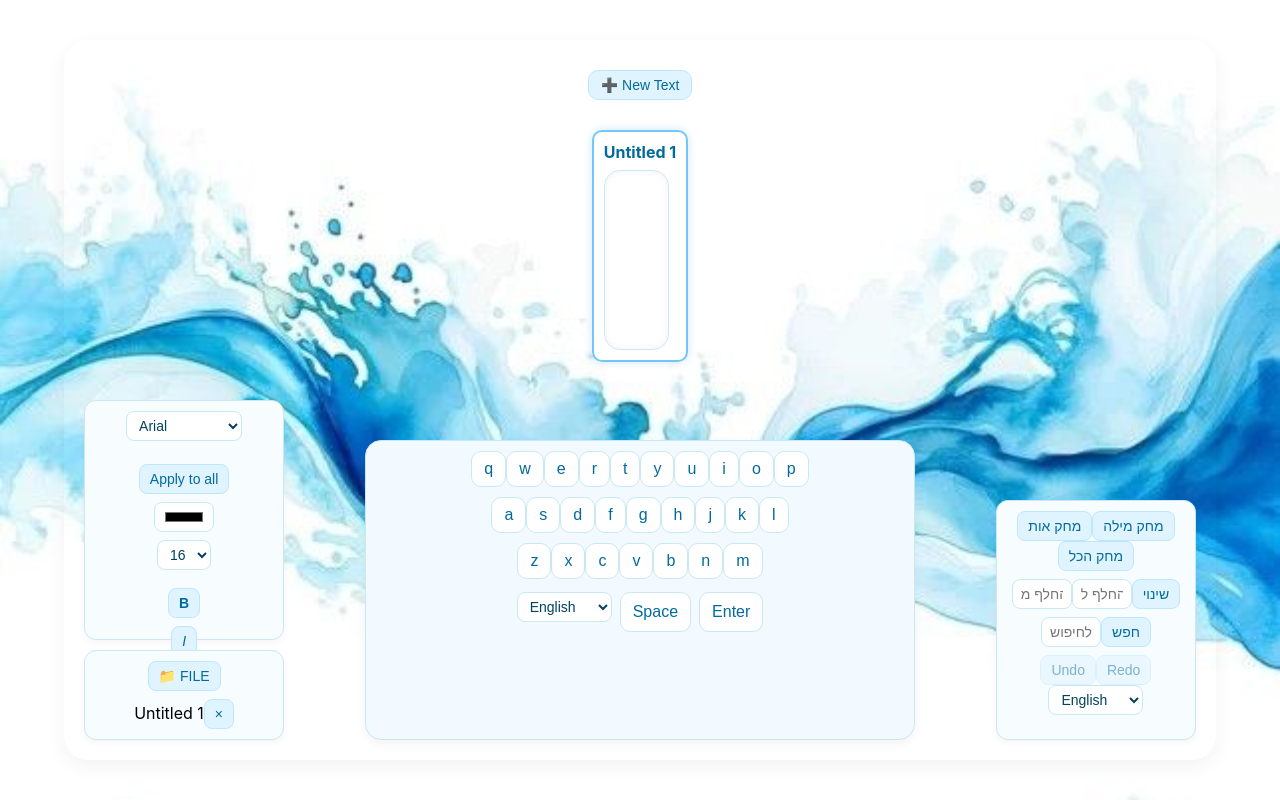
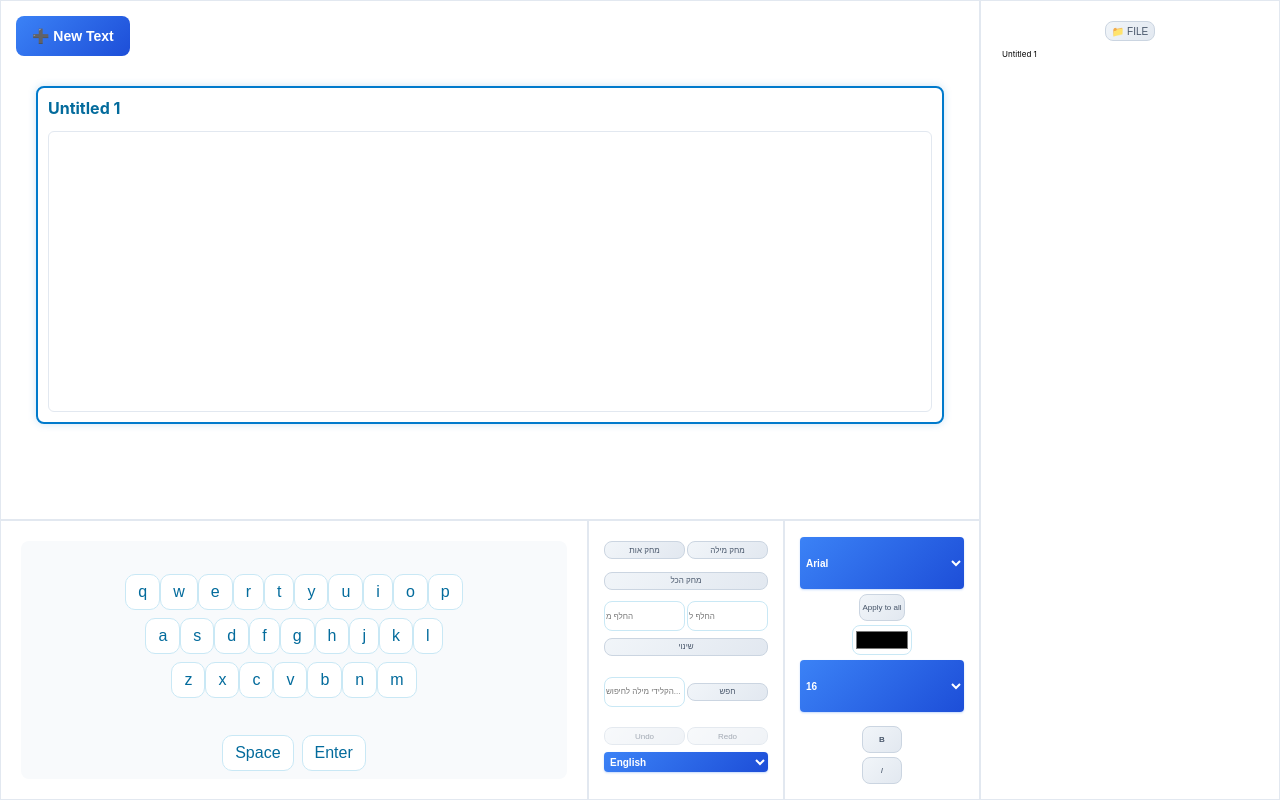
Before and after one commit to NechamaSanders/keyboard_project, a React (Vite) app: page / in a window 1280 px wide. Built offline with nearby package versions, Linux system fonts and the light colour scheme.

Commit message:
finish part 3 + CSS
Signed-off-by: Olshtein Shani <s0533173756@gmail.com>

```diff
--- a/src/components/App.css
+++ b/src/components/App.css
@@ -49,97 +49,124 @@ select:focus {
 /* ===== Base ===== */
 body {
   margin: 0;
+  padding: 0;
   font-family: 'Inter', 'Segoe UI', sans-serif;
   height: 100vh;
-  display: flex;
-  justify-content: center;
-  align-items: center;
-  width:100vw;
+  width: 100vw;
+  overflow: hidden;
+  background: #f8fafc;
 }
 
 #root {
   width: 100%;
+  height: 100%;
+}
+
+/* ===== App Container - מסך מלא ללא רווחים ===== */
+.app-container {
+  width: 100vw;
+  height: 100vh;
+  display: grid;
+  grid-template-areas:
+    "top-section top-section file-sidebar"
+    "bottom-section bottom-section file-sidebar";
+  grid-template-columns: 2fr 1fr 300px;
+  grid-template-rows: 65% 35%;
+  margin: 0;
+  padding: 0;
+  box-sizing: border-box;
+  background: linear-gradient(135deg, #f0f9ff 0%, #e0f2fe 100%);
+}
+
+/* ===== אזור עליון - תצוגת טקסט ===== */
+.top-section {
+  grid-area: top-section;
+  display: flex;
+  flex-direction: column;
+  background: white;
+  border: 1px solid #e2e8f0;
+  padding: 15px;
+  overflow: hidden;
+  margin: 0;
+}
+
+.display-section {
+  flex: 1;
+  display: flex;
+  gap: 10px;
+  flex-wrap: wrap;
+  overflow: hidden;
+  align-content: flex-start;
+  padding: 0;
+  margin: 0;
+}
+
+.text-display {
+  flex: 1;
+  background: white;
+  border: 1px solid #e2e8f0;
+  border-radius: 6px;
+  padding: 10px;
+  overflow: hidden;
+  line-height: 1.4;
+  font-size: 14px;
+  color: #374151;
+  white-space: pre-wrap;
+  margin-top: 5px;
+}
+
+/* ===== אזור תחתון - מקלדות וכלים ===== */
+.bottom-section {
+  grid-area: bottom-section;
+  display: grid;
+  grid-template-columns: 3fr 1fr 1fr;
+  gap: 0;
+  margin: 0;
+  padding: 0;
+}
+
+/* מקלדת ראשית - הכי גדולה */
+.main-keyboard {
+  background: white;
+  border: 1px solid #e2e8f0;
+  padding: 20px;
   display: flex;
   justify-content: center;
   align-items: center;
+  overflow: hidden;
 }
 
-/* ===== App Container ===== */
-.app-container {
-  width: 90%;
+/* פעולות מיוחדות */
+.special-tools {
+  background: white;
+  border: 1px solid #e2e8f0;
+  padding: 10px;
+  display: flex;
+  justify-content: center;
+  align-items: center;
+  overflow: hidden;
+}
 
-  height: 90vh;
+/* כלי עיצוב */
+.design-tools-section {
+  background: white;
+  border: 1px solid #e2e8f0;
+  padding: 10px;
+  display: flex;
+  justify-content: center;
+  align-items: center;
+  overflow: hidden;
+}
+
+/* סיידבאר קבצים - בצד ימין */
+.file-sidebar {
+  grid-area: file-sidebar;
+  background: white;
+  border: 1px solid #e2e8f0;
+  padding: 15px;
   display: flex;
   flex-direction: column;
-  justify-content: space-between;
-  align-items: center;
-  border-radius: 24px;
-  box-shadow: 0 6px 20px rgba(0, 0, 0, 0.05);
-  padding: 20px;
-}
-
-/* ===== Display Section ===== */
-.display-section {
-  width: 100%;
-  display: flex;
-  justify-content: center;
-  margin-bottom: 10px;
-}
-
-.text-display {
-  width: 90%;
-  min-height: 180px;
-  background: #ffffffc5;
-  border: 1px solid #c9e8f5;
-  border-radius: 16px;
-  padding: 15px 20px;
-  box-shadow: inset 0 0 8px rgba(0, 0, 0, 0.05);
-  overflow-y: auto;
-  line-height: 1.6;
-  font-size: 16px;
-  color: #03425e;
-  white-space: pre-wrap;
-}
-
-/* ===== Tools and Keyboard Row ===== */
-.tools-row {
-  display: flex;
-  justify-content: space-between;
-  align-items: flex-end;
-  width: 100%;
-  height: 100%;
-  flex-grow: 1;
-  margin-top: 10px;
-}
-
-/* Left Tools */
-.left-tools {
-  display: flex;
-  flex-direction: column;
-  gap: 10px;
-  width: 18%;
-  align-items: center;
-  justify-content: flex-end;
-  height: 30vh;
-}
-
-/* Right Tools */
-.right-tools {
-  display: flex;
-  flex-direction: column;
-  gap: 10px;
-  width: 18%;
-  align-items: center;
-  justify-content: flex-end;
-  height: 30vh;
-}
-
-/* Center Keyboard */
-.keyboard-center {
-  flex-grow: 1;
-  display: flex;
-  justify-content: center;
-  align-items: flex-end;
+  overflow: hidden;
 }
 
 /* ===== Keyboard ===== */
@@ -147,23 +174,23 @@ body {
   display: flex;
   flex-direction: column;
   align-items: center;
-  background: #f2faff;
-  border: 1px solid #c9e8f5;
-  border-radius: 16px;
-  padding: 10px 15px;
+  background: #f8fafc;
+  border-radius: 8px;
+  padding: 8px;
   width: 100%;
-  max-width: 550px;
-  height: 300px;
-  box-shadow: 0 4px 10px rgba(0, 0, 0, 0.05);
+  height: 100%;
+  overflow: hidden;
+  justify-content: space-between;
 }
 
 .keyboard-scroll {
-  max-height: 280px;
-  overflow-y: auto;
+  height: 100%;
+  overflow: hidden;
   display: flex;
-  flex-wrap: wrap;
+  flex-direction: column;
   justify-content: center;
-  gap: 5px;
+  align-items: center;
+  gap: 3px;
 }
 
 .keyboard-bottom {
@@ -199,33 +226,157 @@ body {
 .editing-tools,
 .fileTools,
 .design-tools {
-  background: #f7fcff;
-  border: 1px solid #cde6f2;
-  border-radius: 12px;
-  padding: 10px;
-  box-shadow: 0 3px 6px rgba(0, 0, 0, 0.04);
+  background: transparent;
+  border: none;
+  padding: 5px;
   display: flex;
   flex-direction: column;
   align-items: center;
-  gap: 8px;
+  gap: 4px;
   width: 100%;
-  height:100%;
+  height: 100%;
+  justify-content: flex-start;
+  overflow: hidden;
+}
+
+/* סטיילים לכלי עיצוב */
+.design-tools {
+  display: flex;
+  flex-wrap: wrap;
+  gap: 2px;
+}
+
+.design-tools button,
+.design-tools select,
+.design-tools input {
+  flex: 1 1 45%;
+  padding: 2px;
+  font-size: 8px;
+  margin: 0;
+  height: 18px;
+  min-width: 35px;
+}
+
+/* סטיילים לכלי קבצים */
+.fileTools {
+  display: flex;
+  flex-direction: column;
+  gap: 2px;
+}
+
+.fileTools .file-menu {
+  display: flex;
+  flex-wrap: wrap;
+  gap: 2px;
+}
+
+.fileTools button,
+.fileTools .file-menu button {
+  flex: 1 1 45%;
+  padding: 2px;
+  font-size: 8px;
+  margin: 0;
+  height: 18px;
+  min-width: 35px;
+}
+
+.fileTools .tabs {
+  display: flex;
+  flex-direction: column;
+  gap: 1px;
+  width: 100%;
+}
+
+.fileTools .tab {
+  width: 100%;
+  padding: 1px;
+  font-size: 8px;
+  margin: 0;
+  height: 16px;
+  display: flex;
+  align-items: center;
+  justify-content: space-between;
+}
+
+/* כפתור FILE הראשי - קצר יותר */
+.fileTools > button:first-child {
+  flex: 0 0 auto;
+  width: 50px;
+  padding: 2px 4px;
+  font-size: 10px;
+  height: 20px;
+  margin-bottom: 3px;
+}
+
+.editing-tools .keyboard-row {
+  display: flex;
+  flex-direction: row;
+  flex-wrap: wrap;
+  gap: 2px;
+  width: 100%;
+  align-items: center;
+  flex: 1;
+  justify-content: center;
+}
+
+.editing-tools select {
+  width: 100%;
+  padding: 2px;
+  font-size: 10px;
+  background: linear-gradient(135deg, #3b82f6, #1d4ed8);
+  color: white;
+  border: none;
+  border-radius: 4px;
+  margin: 1px 0;
+  font-weight: bold;
+  cursor: pointer;
+  box-shadow: 0 1px 2px rgba(59, 130, 246, 0.3);
+  height: 20px;
+  flex: 1 1 100%;
+}
+
+.editing-tools select:hover {
+  background: linear-gradient(135deg, #2563eb, #1e40af);
+}
+
+.editing-tools select option {
+  background: white;
+  color: #374151;
+  padding: 1px;
+}
+
+.editing-tools button {
+  flex: 1 1 45%;
+  padding: 2px;
+  font-size: 8px;
+  margin: 0;
+  height: 18px;
+  min-width: 40px;
+}
+
+.editing-tools input {
+  flex: 1 1 45%;
+  padding: 1px;
+  font-size: 8px;
+  margin: 0;
+  height: 16px;
+  min-width: 35px;
 }
 
 button {
-  background: #dff4ff;
-  border: 1px solid #bde7ff;
+  background: linear-gradient(135deg, #f1f5f9, #e2e8f0);
+  border: 1px solid #cbd5e1;
   border-radius: 8px;
-  padding: 6px 10px;
+  padding: 8px 12px;
   cursor: pointer;
   transition: all 0.2s ease;
   font-size: 14px;
-  color: #036b9c;
+  color: #475569;
+  font-weight: 500;
 }
 
 button:hover {
-  background: #c8edff;
-  transform: translateY(-1px);
+  background: linear-gradient(135deg, #e2e8f0, #cbd5e1);
 }
 
 /* ===== Select Inputs ===== */
@@ -264,38 +415,77 @@ input:focus {
 .display-section {
   display: flex;
   justify-content: center;
-  gap: 20px;
+  gap: 15px;
   padding: 20px;
   flex-wrap: wrap;
+  transition: all 0.3s ease;
+  align-items: flex-start;
 }
 
 .text-container {
   border: 2px solid transparent;
-  border-radius: 10px;
+  border-radius: 8px;
   padding: 10px;
-  background: rgba(255, 255, 255, 0.8);
-  transition: border-color 0.2s, box-shadow 0.2s;
+  background: #f8fafc;
+  transition: all 0.3s ease;
+  cursor: pointer;
+  flex: 1;
+  min-width: 250px;
+  height: calc(100% - 60px);
+  display: flex;
+  flex-direction: column;
+  box-shadow: 0 2px 4px rgba(0, 0, 0, 0.1);
+  margin: 0;
 }
 
+/* אנימציה פשוטה ללא תזוזה */
+@keyframes slideIn {
+  from {
+    opacity: 0;
+  }
+  to {
+    opacity: 1;
+  }
+}
+
+/* טאב פעיל - בולט וברור */
 .text-container.active {
-  border-color: #74c6f8;
-  box-shadow: 0 0 10px rgba(0, 140, 255, 0.2);
+  border-color: #007acc;
+  box-shadow: 0 0 8px rgba(0, 122, 204, 0.2);
+  opacity: 1;
+  z-index: 2;
+  background: white;
+}
+
+/* טאבים לא פעילים - מעומעמים */
+.text-container:not(.active) {
+  opacity: 0.6;
+  background: #f1f5f9;
+}
+
+/* אפקט hover לטאבים לא פעילים */
+.text-container:not(.active):hover {
+  opacity: 0.8;
+  background: #e2e8f0;
 }
 
 .new-text-btn {
-  background: #dff4ff;
-  border: 1px solid #bde7ff;
-  border-radius: 10px;
-  padding: 6px 12px;
+  background: linear-gradient(135deg, #3b82f6, #1d4ed8);
+  color: white;
+  border: none;
+  border-radius: 8px;
+  padding: 8px 16px;
   cursor: pointer;
-  margin: 10px auto;
-  display: block;
-  transition: all 0.15s ease;
+  margin-bottom: 10px;
+  align-self: flex-start;
+  font-weight: 600;
+  font-size: 14px;
+  transition: all 0.2s ease;
+  height: 40px;
 }
 
 .new-text-btn:hover {
-  background: #c8edff;
-  transform: translateY(-1px);
+  background: linear-gradient(135deg, #2563eb, #1e40af);
 }
 input{
   min-height: 30px;
@@ -309,4 +499,36 @@ input{
   font-size: 16px;
   color: #036b9c;
   margin-bottom: 8px;
+  display: flex;
+  justify-content: space-between;
+  align-items: center;
+  position: relative;
 }
+
+/* כפתור סגירה */
+.close-tab {
+  background: #ff6b6b;
+  color: white;
+  border: none;
+  border-radius: 50%;
+  width: 20px;
+  height: 20px;
+  font-size: 12px;
+  cursor: pointer;
+  display: flex;
+  align-items: center;
+  justify-content: center;
+  transition: all 0.2s ease;
+  opacity: 0;
+  transform: scale(0.8);
+}
+
+/* כפתור סגירה נראה רק כשמרחפים על הטאב */
+.text-container:hover .close-tab {
+  opacity: 1;
+  transform: scale(1);
+}
+
+.close-tab:hover {
+  background: #ff5252;
+}
--- a/src/components/App.jsx
+++ b/src/components/App.jsx
@@ -54,6 +54,8 @@ export default function App() {
 
   return (
     <div className="app-container">
+      {/* אזור תצוגת הטקסט - למעלה */}
+      <div className="top-section">
         <button
           className="new-text-btn"
           onClick={() => {
@@ -69,11 +71,11 @@ export default function App() {
             setText([]);
             setHistory([[]]);
             setHistoryIndex(0);
-
           }}
         >
           ➕ New Text
         </button>
+
         <div className="display-section">
           {openTexts.map((t, i) => (
             <div
@@ -86,32 +88,49 @@ export default function App() {
                 setHistoryIndex(t.historyIndex || 0);
               }}
             >
-            <h3 className="text-title">{t.name}</h3>
+              <h3 className="text-title">
+                <span>{t.name}</span>
+                {openTexts.length > 1 && (
+                  <button
+                    className="close-tab"
+                    onClick={(e) => {
+                      e.stopPropagation();
+                      const updated = openTexts.filter((_, index) => index !== i);
+                      setOpenTexts(updated);
+
+                      if (i === activeIndex) {
+                        const newActiveIndex = i > 0 ? i - 1 : 0;
+                        setActiveIndex(newActiveIndex);
+                        const newTab = updated[newActiveIndex];
+                        if (newTab) {
+                          setText(newTab.content);
+                          setHistory(newTab.history || [[]]);
+                          setHistoryIndex(newTab.historyIndex || 0);
+                        }
+                      } else if (i < activeIndex) {
+                        setActiveIndex(activeIndex - 1);
+                      }
+                    }}
+                  >
+                    ×
+                  </button>
+                )}
+              </h3>
               <TextDisplay text={t.content} language={language} style={style} />
             </div>
           ))}
         </div>
-      <div className="tools-row">
-        <div className="left-tools">
-          <DesignTools style={style}
-            setStyle={setStyle}
-            text={text}
-            setTextWithHistory={setTextWithHistory} />
-
-          <FileTools text={text}
-            setTextWithHistory={setTextWithHistory}
-            openTexts={openTexts}
-            setOpenTexts={setOpenTexts}
-            activeIndex={activeIndex}
-            setActiveIndex={setActiveIndex}/>
       </div>
 
-        <div className="keyboard-center">
+      {/* אזור הכלים והמקלדות - למטה */}
+      <div className="bottom-section">
+        {/* מקלדת ראשית - הכי גדולה */}
+        <div className="main-keyboard">
           <Keyboard language={language} onKeyPress={handleKeyPress} />
-
         </div>
 
-        <div className="right-tools">
+        {/* פעולות מיוחדות */}
+        <div className="special-tools">
           <EditingTools text={text}
             setTextWithHistory={setTextWithHistory}
             history={history}
@@ -132,6 +151,24 @@ export default function App() {
             setOpenTexts={setOpenTexts}
             activeIndex={activeIndex} />
         </div>
+
+        {/* כלי עיצוב */}
+        <div className="design-tools-section">
+          <DesignTools style={style}
+            setStyle={setStyle}
+            text={text}
+            setTextWithHistory={setTextWithHistory} />
+        </div>
+      </div>
+
+      {/* קבצים - בצד ימין */}
+      <div className="file-sidebar">
+        <FileTools text={text}
+          setTextWithHistory={setTextWithHistory}
+          openTexts={openTexts}
+          setOpenTexts={setOpenTexts}
+          activeIndex={activeIndex}
+          setActiveIndex={setActiveIndex}/>
       </div>
     </div>
   );
--- a/src/components/Keyboard.jsx
+++ b/src/components/Keyboard.jsx
@@ -56,7 +56,7 @@ export default function Keyboard({ language, onKeyPress, setLanguage }) {
                 ))}
             </div>
             <div className="keyboard-bottom">
-                <select
+                {/* <select
                     value={language}
                     onChange={(e) => setLanguage(e.target.value)}
                     style={{ marginBottom: 10 }}
@@ -66,7 +66,7 @@ export default function Keyboard({ language, onKeyPress, setLanguage }) {
                     <option value="emojis">Emojis</option>
                     <option value="numbers">Numbers</option>
                     <option value="symbols">Symbols</option>
-                </select>
+                </select> */}
                 <Key label="Space" onClick={onKeyPress} />
                 <Key label="Enter" onClick={onKeyPress} />
             </div>
```
Lines whose indentation alone changed are shown as unchanged.
